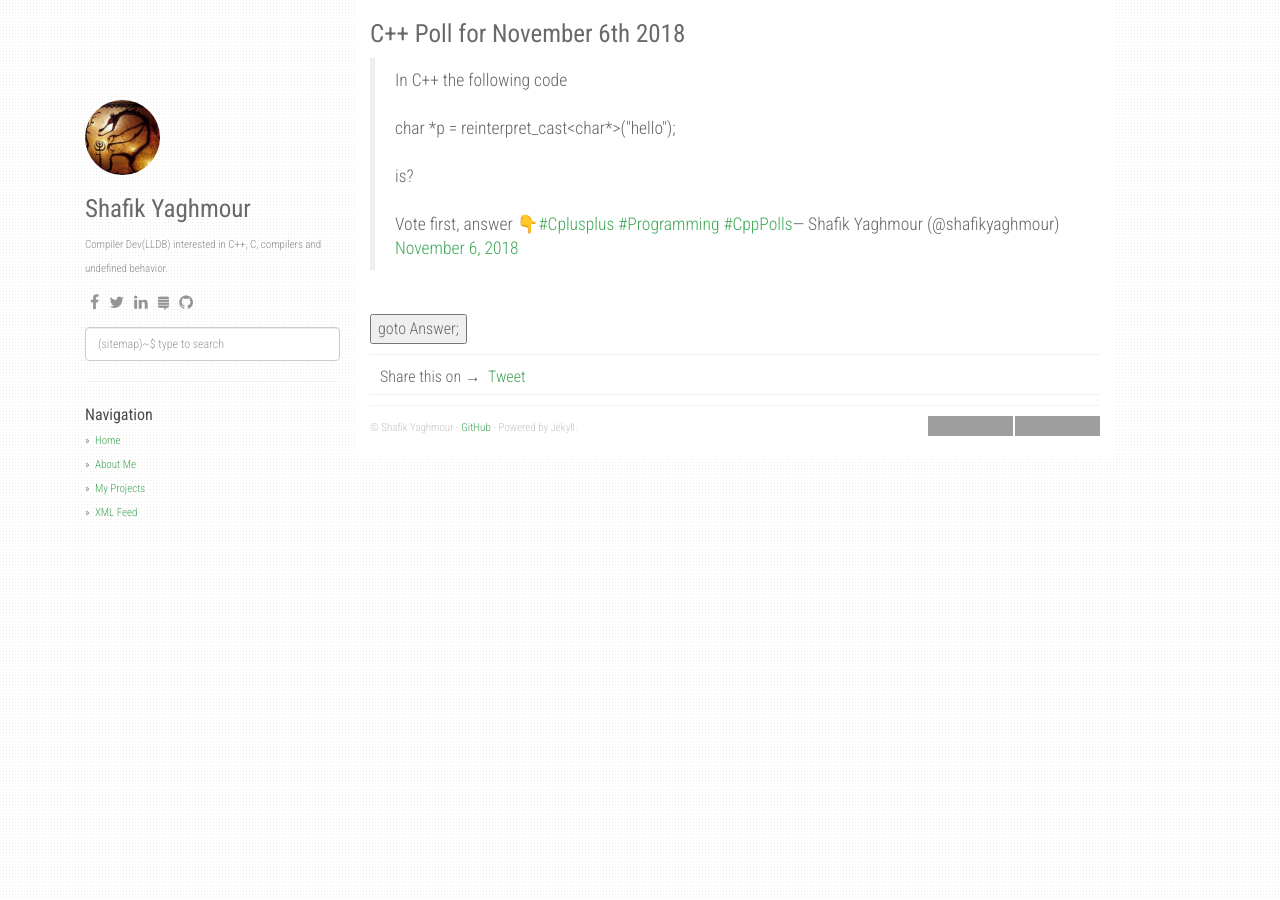
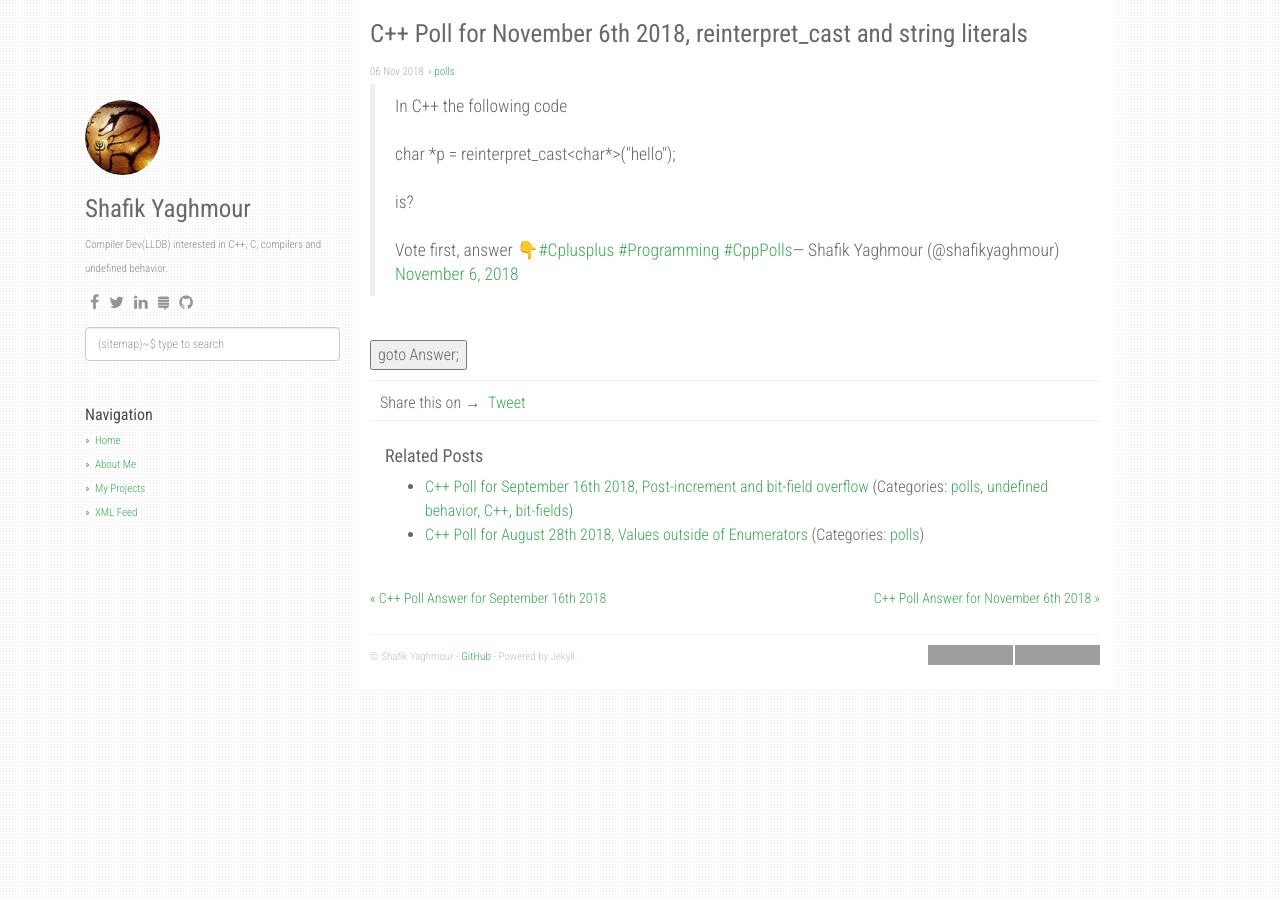
Before and after one commit to shafik/shafik.github.io, a Jekyll site: the page built from _posts/2018-11-06-reinterpret_cast_away_const.md, in a window 1280 px wide. Built offline with Jekyll 4.4.1, drawn with Linux system fonts in a browser that asks for light colours; nearby versions of some CDN libraries; comment, search, counter and statistics services are not loaded; grey boxes are pictures that could not be loaded.

Commit message:
Adding disqus and fixing up posts

```diff
--- a/_config.yml
+++ b/_config.yml
@@ -3,7 +3,7 @@ description: Blog about C++, C, Undefined Behavior and Compilers
 author: Shafik Yaghmour
 github: https://github.com/shafik
 about: Compiler Dev(LLDB) interested in C++, C, compilers and undefined behavior.
-disqus_shortname:
+disqus_shortname: cpp_and_ub_shafik
 google_analytics: UA-129799970-1
 avatar_url: /static/img/avatar.jpg
 
--- a/_posts/2018-08-28-values_outside_of_enumerators.md
+++ b/_posts/2018-08-28-values_outside_of_enumerators.md
@@ -1,14 +1,11 @@
 ---
-layout: default
+layout: post
 categories: [polls]
 title: C++ Poll for August 28th 2018, Values outside of Enumerators
 ---
-
-# C++ Poll for August 28th 2018
 
 <blockquote class="twitter-tweet" data-partner="tweetdeck"><p lang="en" dir="ltr">In C++20 given<br><br>enum A { e1=1, e2 } ;<br>enum class B {  e1=1, e2 } ;<br><br>Which of the following invokes undefined behavior <br><br>A. <br>  A a = (A)(3);  <br>B. <br>  A a = (A)(4);<br>C.<br>  B b = (B)(std::numeric_limits&lt;std::underlying_type&lt;B&gt;::type &gt;::max());<a href="https://twitter.com/hashtag/Cplusplus?src=hash&amp;ref_src=twsrc%5Etfw">#Cplusplus</a> <a href="https://twitter.com/hashtag/Cpp20?src=hash&amp;ref_src=twsrc%5Etfw">#Cpp20</a> <a href="https://twitter.com/hashtag/CppPolls?src=hash&amp;ref_src=twsrc%5Etfw">#CppPolls</a> <a href="https://twitter.com/hashtag/Programming?src=hash&amp;ref_src=twsrc%5Etfw">#Programming</a></p>&mdash; Shafik Yaghmour (@shafikyaghmour) <a href="https://twitter.com/shafikyaghmour/status/1034665721286950913?ref_src=twsrc%5Etfw">August 29, 2018</a></blockquote>
 <script async src="https://platform.twitter.com/widgets.js" charset="utf-8"></script>
 <BR>
 <input type="button" onclick="location.href='{% link _posts/2018-08-28-values_outside_of_enumerators_answer.md %}'" value="goto Answer;"/>
 <BR>
-{% include share-page.html %}
--- a/_posts/2018-09-16-bitfield_overflow.md
+++ b/_posts/2018-09-16-bitfield_overflow.md
@@ -1,14 +1,11 @@
 ---
-layout: default
+layout: post
 categories: [polls, undefined behavior, C++, bit-fields]
 title: C++ Poll for September 16th 2018, Post-increment and bit-field overflow
 ---
-
-# C++ Poll for September 16th 2018
 
 <blockquote class="twitter-tweet" data-partner="tweetdeck"><p lang="en" dir="ltr">In C++17 given:<br><br>struct A {int c:3;};<br><br>Is the following:<br><br>A a1;<br>a1.c=3;<br>a1.c++; // overflow!?!?<br><br>Vote first, answer 👇<br><br>Minimal godbolt <a href="https://t.co/XP8cH2Y9s0">https://t.co/XP8cH2Y9s0</a><a href="https://twitter.com/hashtag/Cplusplus?src=hash&amp;ref_src=twsrc%5Etfw">#Cplusplus</a> <a href="https://twitter.com/hashtag/Cpp17?src=hash&amp;ref_src=twsrc%5Etfw">#Cpp17</a> <a href="https://twitter.com/hashtag/CppPolls?src=hash&amp;ref_src=twsrc%5Etfw">#CppPolls</a> <a href="https://twitter.com/hashtag/Programming?src=hash&amp;ref_src=twsrc%5Etfw">#Programming</a></p>&mdash; Shafik Yaghmour (@shafikyaghmour) <a href="https://twitter.com/shafikyaghmour/status/1041569725426282496?ref_src=twsrc%5Etfw">September 17, 2018</a></blockquote>
 <script async src="https://platform.twitter.com/widgets.js" charset="utf-8"></script>
 <BR>
 <input type="button" onclick="location.href='{% link _posts/2018-09-16-bitfield_overflow_answer.md %}'" value="goto Answer;"/>
 <BR>
-{% include share-page.html %}
--- a/_posts/2018-11-06-reinterpret_cast_away_const.md
+++ b/_posts/2018-11-06-reinterpret_cast_away_const.md
@@ -1,14 +1,11 @@
 ---
-layout: default
+layout: post
 categories: [polls]
 title: C++ Poll for November 6th 2018, reinterpret_cast and string literals
 ---
-
-# C++ Poll for November 6th 2018
 
 <blockquote class="twitter-tweet" data-partner="tweetdeck"><p lang="en" dir="ltr">In C++ the following code<br><br>  char *p = reinterpret_cast&lt;char*&gt;(&quot;hello&quot;);<br><br>is?<br><br>Vote first, answer 👇<a href="https://twitter.com/hashtag/Cplusplus?src=hash&amp;ref_src=twsrc%5Etfw">#Cplusplus</a> <a href="https://twitter.com/hashtag/Programming?src=hash&amp;ref_src=twsrc%5Etfw">#Programming</a> <a href="https://twitter.com/hashtag/CppPolls?src=hash&amp;ref_src=twsrc%5Etfw">#CppPolls</a></p>&mdash; Shafik Yaghmour (@shafikyaghmour) <a href="https://twitter.com/shafikyaghmour/status/1059874015509004288?ref_src=twsrc%5Etfw">November 6, 2018</a></blockquote>
 <script async src="https://platform.twitter.com/widgets.js" charset="utf-8"></script>
 <BR>
 <input type="button" onclick="location.href='{% link _posts/2018-11-06-reinterpret_cast_away_const_answer.md %}'" value="goto Answer;"/>
 <BR>
-{% include share-page.html %}
```
